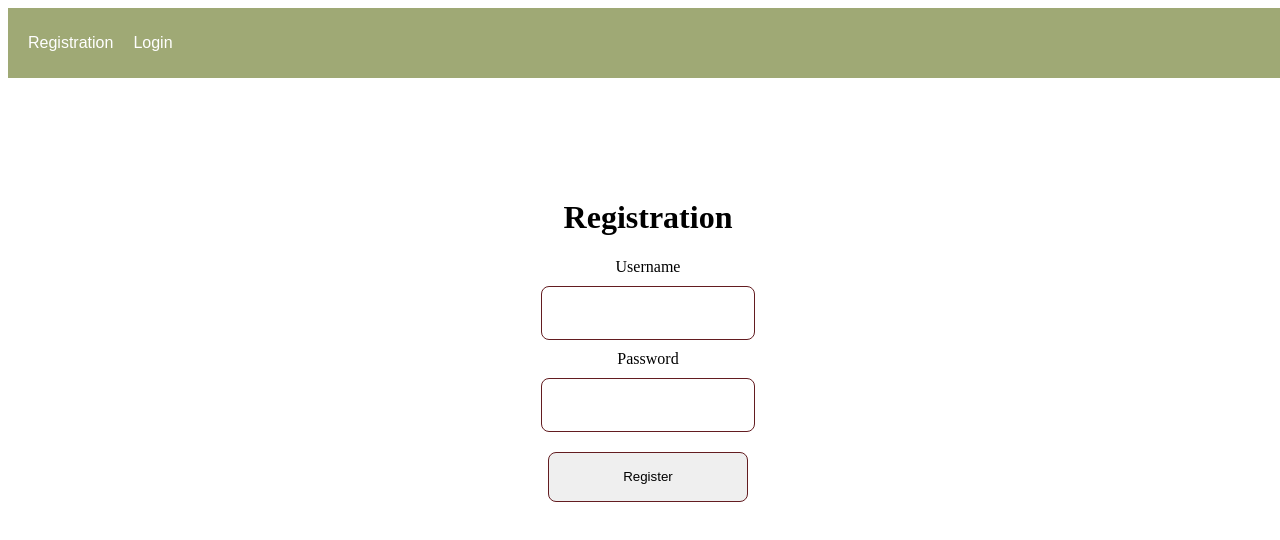
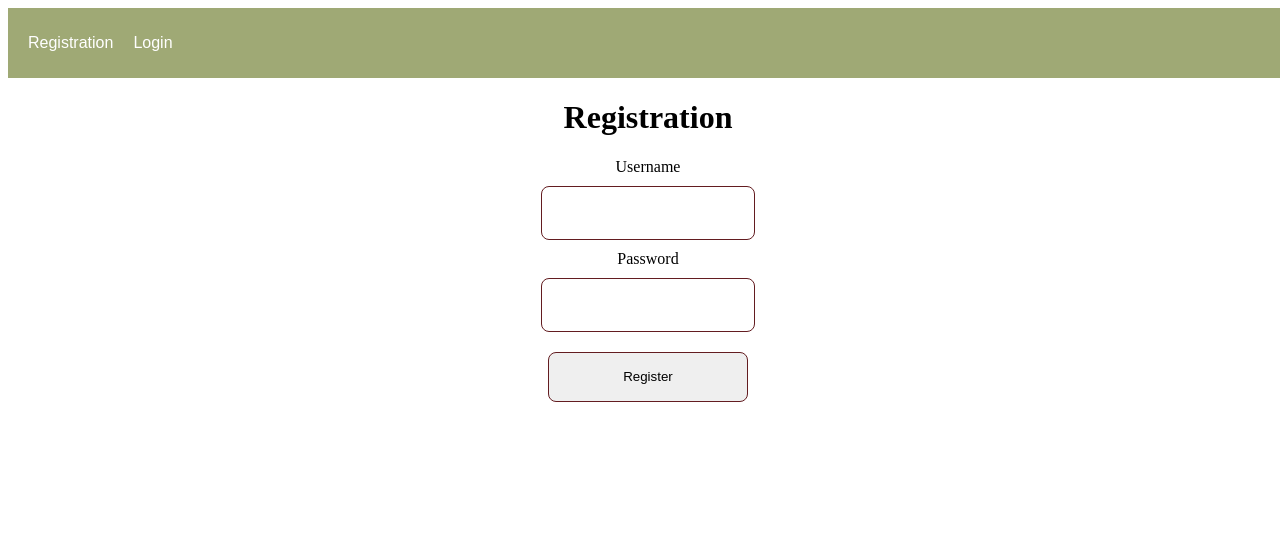
Before and after one commit to NadiaPia/list-todo-app, a React (Create React App) app in the folder client/: page /registration in a window 1280 px wide. Shown: the top 540 px of the page. Built offline with nearby package versions, Linux system fonts and the light colour scheme.

Commit message:
Add css style to the navbar and icns in shoe component

```diff
--- a/client/src/App.css
+++ b/client/src/App.css
@@ -28,6 +28,8 @@
 
 }
 
+/*Navbar*/
+
 .navbar {
   background-color: #9FA975;
   width: 100%;
@@ -40,17 +42,62 @@
 .navbar a {
   text-decoration: none;
   margin-left: 20px;
-  color: white
+  color: white;
 }
 
-.loginContainer, .registration {
+.navbar .loggedInContainer {
+  display: flex;
+  align-items: center;
+  width: 100%;
+  height: 100%;
+  justify-content: space-between;
+  margin-left: 20px;
+  margin-right: 20px;
+}
 
+.userContainer p {
+  font-family: Arial, Helvetica, sans-serif;
+  font-size: 20px;
+  font-weight: bold;
+  color: black;
+  margin-left: 10px;
+}
+
+.userContainer {
+  display: flex;
+  flex-direction: row;
+  align-items: center;
+}
+
+/*
+.loginContainer .registration  {
+  display: flex;
+  align-items: center;
+  flex-direction: column;
+  width: 100%;
+  height: 100%;
+  padding-top: 100px;
+}
+*/
+
+.icon:hover {
+  color:#631c20;
+}
+
+.loginContainer {
   display: flex;
   align-items: center;
   flex-direction: column;
   width: 100%;
   height: 100vh;
-  padding-top: 100px;
+}
+
+.registration {
+  display: flex;
+  align-items: center;
+  flex-direction: column;
+  width: 100%;
+  height: 100vh;
 }
 
 .loginContainer input, button  {
@@ -59,7 +106,6 @@
   border-radius: 8px;
   border: 1px solid #631c20;
   margin: 10px;
-
 }
 
 .loginContainer input {
--- a/client/src/pages/Navbar.js
+++ b/client/src/pages/Navbar.js
@@ -1,5 +1,8 @@
 import React from 'react';
 import { Link, useNavigate } from "react-router-dom";
+import { FontAwesomeIcon } from '@fortawesome/react-fontawesome';
+import { faUser } from '@fortawesome/free-solid-svg-icons';
+
 
 
 
@@ -25,9 +28,12 @@ function Navbar(props) {
       }
 
       </div>
-      <div>
-      <h1>{props.loginStatus.username}</h1>
+      <div className="loggedInContainer">
       {props.loginStatus.id && <button onClick={logout}>logout</button>}
+      <div className="userContainer">
+        {props.loginStatus.id && <FontAwesomeIcon icon={faUser} />}
+        <p>{props.loginStatus.username}</p>
+      </div>
       </div>
     </div>
   )
--- a/client/src/pages/ShowTask.js
+++ b/client/src/pages/ShowTask.js
@@ -8,11 +8,11 @@ function ShowTask(props) {
     <div className="taskElement">
         <input type="checkbox" onChange={() => props.activateCheckbox(props.id)}/>
             <p className={props.checkbox ? "activated" : ""}>{props.task.taskText}</p>
-            {!props.checkbox && <FontAwesomeIcon icon={faPenToSquare} onClick={() => props.setTaskMode("edit")}/>}
-            <FontAwesomeIcon icon={faTrashCan} onClick={() => props.setTaskMode("delete")}/>
+            {!props.checkbox && <FontAwesomeIcon icon={faPenToSquare} onClick={() => props.setTaskMode("edit")} className="icon"/>}
+            <FontAwesomeIcon icon={faTrashCan} onClick={() => props.setTaskMode("delete")} className="icon"/>
 
     </div>
   )
 }
 
-export default ShowTask
+export default ShowTask;
```
